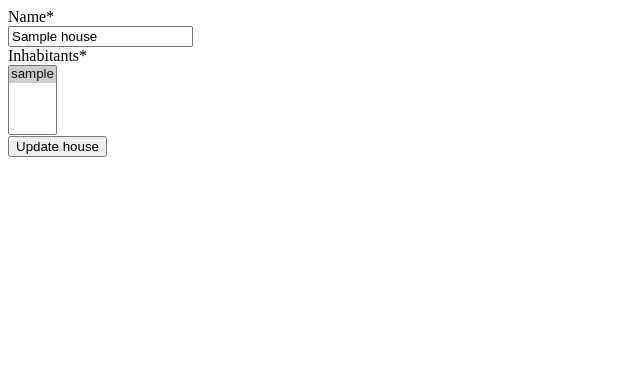
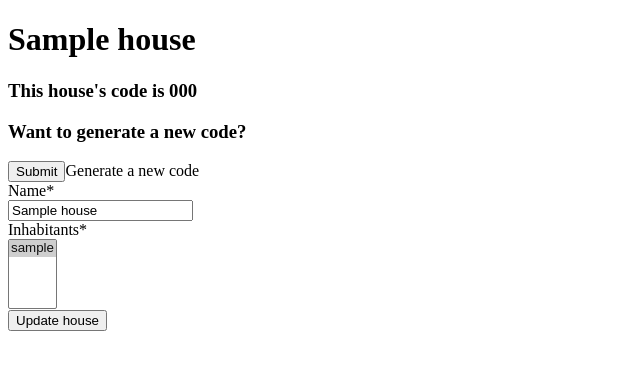
Before and after one commit to connorkeevill/CM20257-housemates, a Django app: page /house/ in a window 1280 px wide. Shown: the top 370 px of the page, without its empty margins (0-640 px from the left). Run offline with Django 3.2, Linux system fonts and the light colour scheme; a user stored in the database is signed in; tables that the repository leaves empty hold one stand-in row (values such as "Sample post"); some libraries are stand-ins or nearby versions.

Commit message:
Allow admins to change the house code

```diff
--- a/app/models.py
+++ b/app/models.py
@@ -39,6 +39,10 @@ class House(models.Model):
 			code += random.choice(allChars)
 
 		self.uniqueCode = code
+
+	def generateNewCode(self):
+		self.createUniqueCode()
+		self.save()
 
 	# Overrides parent method to enforce the creation of a unique code upon saving
 	def save(self, force_insert=False, force_update=False, using=None,
--- a/app/templates/app/house.html
+++ b/app/templates/app/house.html
@@ -6,6 +6,13 @@
     <title>House settings</title>
 </head>
 <body>
+    <h1>{{ house.name }}</h1>
+    <h3>This house's code is {{ house.uniqueCode }}</h3>
+    <h3>Want to generate a new code?</h3>
+    <form method="post">
+        {% csrf_token %}
+        <input name="codeGenerator" type="submit">Generate a new code</input>
+    </form>
     <form method="post">
         {% csrf_token %}
         {{ form | crispy }}
--- a/app/views.py
+++ b/app/views.py
@@ -38,7 +38,7 @@ def dashboard(request):
 			payment_date_due = request.POST.get('payment_date_due')
 
 			# need to get author from
-			new_payment = Payment(title=payment_name, amount=payment_amount, date_due=payment_date_due,
+			new_payment = Expense(title=payment_name, amount=payment_amount, date_due=payment_date_due,
 								  author=request.user)
 			new_payment.save()
 
@@ -138,12 +138,18 @@ class HousePage(View):
 		if form is None:
 			form = HouseUpdateForm(instance=house)
 
-		context = {'form': form}
+		context = {'form': form,
+				   'house': house}
 
 		return render(request, 'app/house.html', context)
 
 	def post(self, request):
-		house = request.user.house_set.first()  # If we ever allow multiple people to have houses then we'll have to
+		house = request.user.house_set.get(housemembership__currentHouse=True)
+
+		if 'codeGenerator' in request.POST:
+			house.generateNewCode()
+			return self.get(request)
+
 		form = HouseUpdateForm(request.POST, instance=house)
 
 		if form.is_valid():
```
